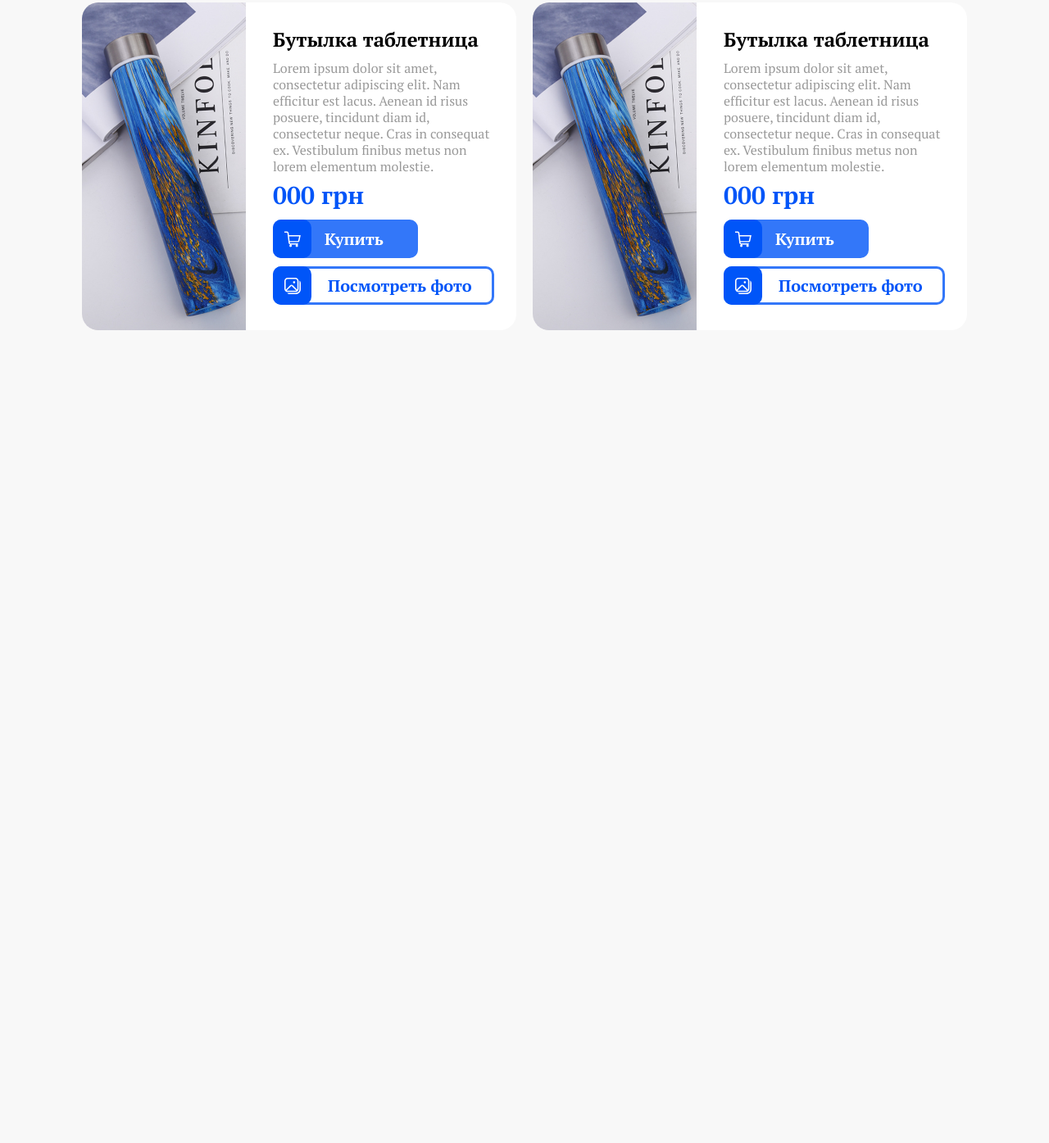
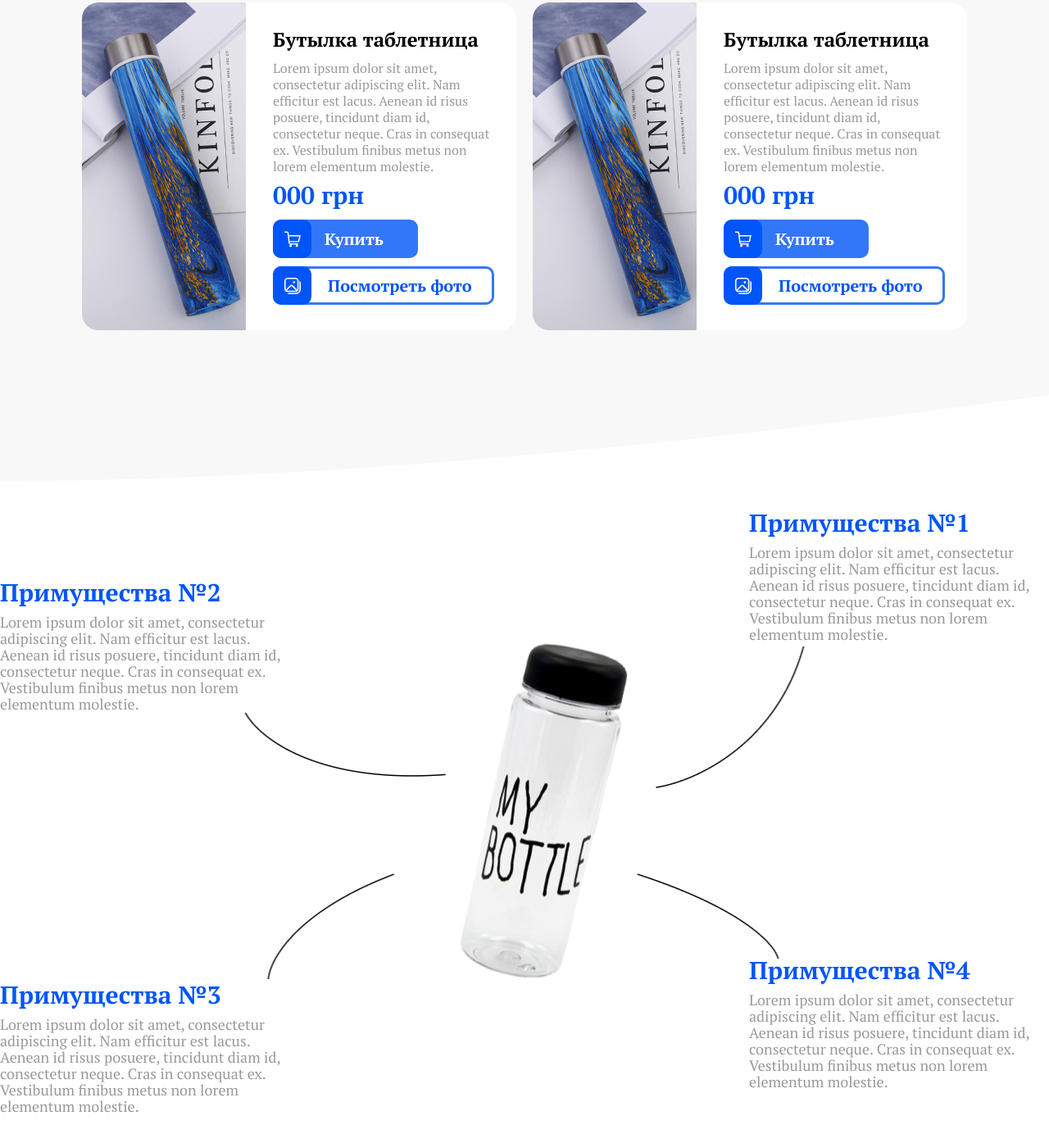
Before and after one commit to KSK86-Kim/task-2, a plain HTML site: page index.html in a window 1280 px wide. Shown: the part 1928-3323 px from the top of the page at 82% size. Before the commit the page ends 2351 px from the top, so only its background shows below. Drawn offline with nearby package versions, Linux system fonts and the light colour scheme.

Commit message:
_advantages 1v

```diff
--- a/index.html
+++ b/index.html
@@ -371,35 +371,96 @@
         </div>
       </section>
 
-      <!-- <section class="advantages__section">
+      <section class="advantages__section">
         <div class="container advantages__container">
-          <h2 class="advantages__title">
-            Наши примущество
-          </h2>
+          <h2 class="advantages__title" hidden>Наши примущество</h2>
+          <img
+            class="advantages__img"
+            src="./images/advantages/Group.png"
+            alt=""
+          />
+          <picture class="advantages__layer1">
+            <!-- <source
+                srcset="
+                  ./images/hero/min/layer-moble@1x.webp 1x,
+                  ./images/hero/min/layer-moble@2x.webp 2x
+                "
+                media="(min-width: 1200px)"
+                type="image/webp"
+              />
+              <source
+                srcset="
+                  ./images/hero/min/layer-moble@1x.png 1x,
+                  ./images/hero/min/layer-moble@2x.png 2x
+                "
+                media="(min-width: 1200px)"
+                type="image/png"
+              />
+              <source
+                srcset="
+                  ./images/hero/min/layer-moble@1x.webp 1x,
+                  ./images/hero/min/layer-moble@2x.webp 2x
+                "
+                type="image/webp"
+              />
+              <source
+                srcset="
+                  ./images/hero/min/layer-moble@1x.png 1x,
+                  ./images/hero/min/layer-moble@2x.png 2x
+                "
+                type="image/png"
+              /> -->
+            <img
+              class="advantages__photo"
+              src="./images/advantages/bottle-moble@x1.png"
+              srcset="
+                ./images/advantages/bottle-moble@x1.png 1x,
+                ./images/advantages/bottle-moble@x2.png 2x
+              "
+              alt="Картинка!"
+            />
+          </picture>
+
           <ul class="advantages__list list">
             <li class="advantages__item">
-              <h3>Примущества №</h3>
-              <p class="advantages__decription"></p>
+              <h3 class="advantages__subject">Примущества №1</h3>
+              <p class="advantages__decription">
+                Lorem ipsum dolor sit amet, consectetur adipiscing elit. Nam
+                efficitur est lacus. Aenean id risus posuere, tincidunt diam id,
+                consectetur neque. Cras in consequat ex. Vestibulum finibus
+                metus non lorem elementum molestie.
+              </p>
             </li>
             <li class="advantages__item">
-              <h3>Примущества №</h3>
-              <p class="advantages__decription"></p>
+              <h3 class="advantages__subject">Примущества №2</h3>
+              <p class="advantages__decription">
+                Lorem ipsum dolor sit amet, consectetur adipiscing elit. Nam
+                efficitur est lacus. Aenean id risus posuere, tincidunt diam id,
+                consectetur neque. Cras in consequat ex. Vestibulum finibus
+                metus non lorem elementum molestie.
+              </p>
             </li>
             <li class="advantages__item">
-              <h3>Примущества №</h3>
-              <p class="advantages__decription"></p>
+              <h3 class="advantages__subject">Примущества №3</h3>
+              <p class="advantages__decription">
+                Lorem ipsum dolor sit amet, consectetur adipiscing elit. Nam
+                efficitur est lacus. Aenean id risus posuere, tincidunt diam id,
+                consectetur neque. Cras in consequat ex. Vestibulum finibus
+                metus non lorem elementum molestie.
+              </p>
             </li>
             <li class="advantages__item">
-              <
-              <h3>Примущества №</h3>
-              <p class="advantages__decription"></p>
-              /li>
+              <h3 class="advantages__subject">Примущества №4</h3>
+              <p class="advantages__decription">
+                Lorem ipsum dolor sit amet, consectetur adipiscing elit. Nam
+                efficitur est lacus. Aenean id risus posuere, tincidunt diam id,
+                consectetur neque. Cras in consequat ex. Vestibulum finibus
+                metus non lorem elementum molestie.
+              </p>
             </li>
           </ul>
-          <img src="" alt="" />
-          <img src="" alt="" />
         </div>
-      </section> -->
+      </section>
       <!-- <section class="hero__section">
         <div class="container hero__container">
           <div>
--- /dev/null
+++ b/sass/layout/_advantages.scss
@@ -0,0 +1,81 @@
+.advantages {
+  &__section {
+    background-image: url('../images/advantages/background.png');
+    background-repeat: no-repeat;
+    background-position: top;
+    background-size: cover;
+    position: relative;
+  }
+  &__container {
+    padding-top: 76px;
+    @media screen and(min-width:768px) {
+      min-height: 1138px;
+    }
+  }
+  &__img {
+    @media screen and(max-width:767px) {
+      display: none;
+    }
+    @media screen and(min-width:768px) {
+      position: absolute;
+      top: 50%;
+      left: 50%;
+      transform: translate(-50%, -50%);
+    }
+  }
+  &__photo {
+    margin: 0 auto;
+    @media screen and(max-width:767px) {
+      width: 80%;
+    }
+    @media screen and(min-width:768px) {
+      position: absolute;
+      top: 50%;
+      left: 54%;
+      transform: translate(-50%, -50%);
+    }
+  }
+  &__item {
+    @media screen and(max-width:767px) {
+      &:not(:last-child) {
+        margin-bottom: 25px;
+      }
+    }
+    @media screen and(min-width:768px) {
+      max-width: 366px;
+      position: absolute;
+      &:nth-child(1) {
+        right: 0;
+        top: 200px;
+      }
+      &:nth-child(2) {
+        left: 0;
+        top: 285px;
+      }
+      &:nth-child(3) {
+        left: 0;
+        bottom: 200px;
+      }
+      &:nth-child(4) {
+        right: 0;
+        bottom: 230px;
+      }
+    }
+  }
+
+  &__subject {
+    margin-bottom: 12px;
+    font-weight: 700;
+    font-size: 30px;
+    line-height: 1;
+
+    color: #0055f8;
+  }
+  &__decription {
+    font-weight: 400;
+    font-size: 18px;
+    line-height: 1.11;
+
+    color: rgba(0, 0, 0, 0.4);
+  }
+}
--- a/sass/main.scss
+++ b/sass/main.scss
@@ -16,6 +16,7 @@
 @import './layout/header';
 @import './layout/hero';
 @import './layout/project';
+@import './layout/advantages';
 // @import "./layout/basis";
 // @import "./layout/work";
 // @import "./layout/team";
```
Also changed, not shown: images/advantages/Group.png (added), images/advantages/Group.svg (added), images/advantages/background.png (added), images/advantages/bottle-moble@x1.png (added), images/advantages/bottle-moble@x2.png (added), sass/main.css, 1 other file.
